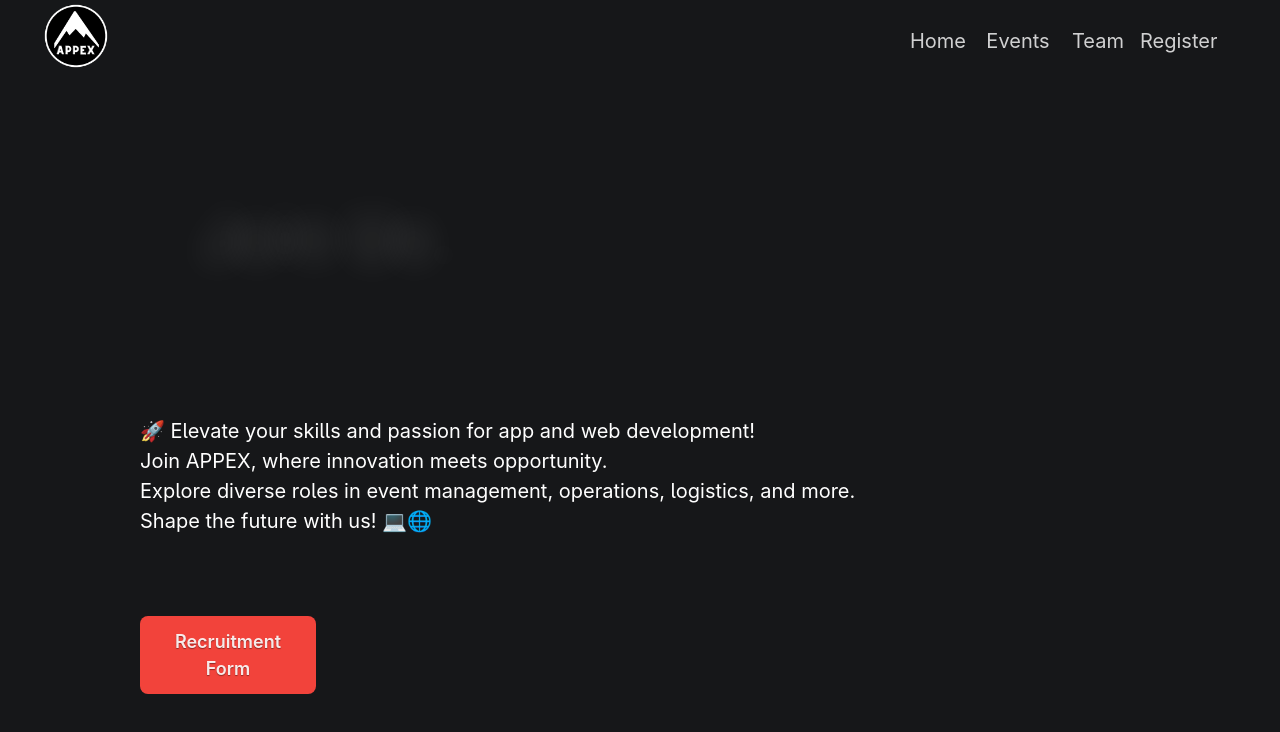
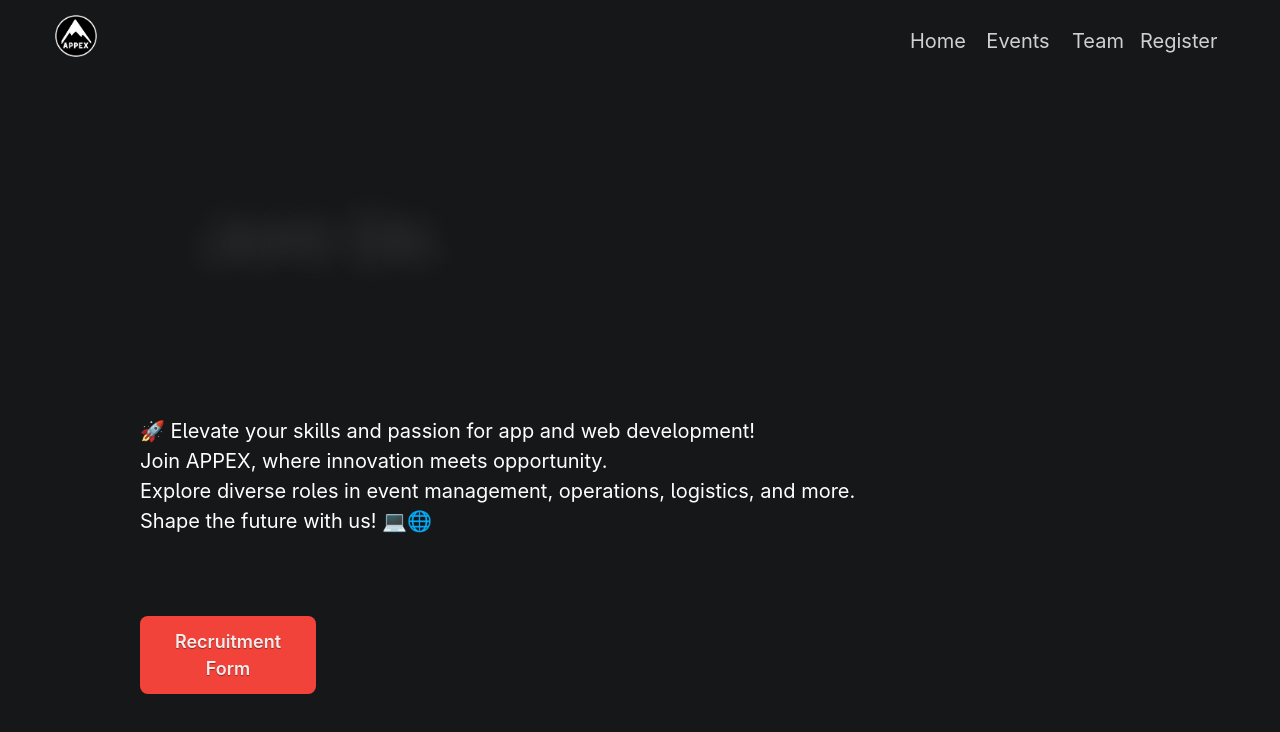
Before and after one commit to Appex-Pesu/Appex-Pesu.github.io, a Gatsby site: page /contact in a window 1280 px wide. Built offline with nearby package versions, Linux system fonts and the light colour scheme; Gatsby itself is replaced by a stand-in of ours; some packages are replaced by stand-ins of ours.

Commit message:
Update Logo.jsx

```diff
--- a/src/components/Logo.jsx
+++ b/src/components/Logo.jsx
@@ -24,7 +24,7 @@
             className='logo max-w-full h-auto m-0 overflow-visible box-border z-999'
             src={logoImage} // Use your logo image source here
             alt='Logo'
-            style={{ width: 'auto', height: 'auto', maxWidth: '100%', maxHeight: '100%', transform: 'scale(3)' }}
+            style={{ width: 'auto', height: 'auto', maxWidth: '100%', maxHeight: '100%', transform: 'scale(2)' }}
           />
           {children}
         </span>
```
